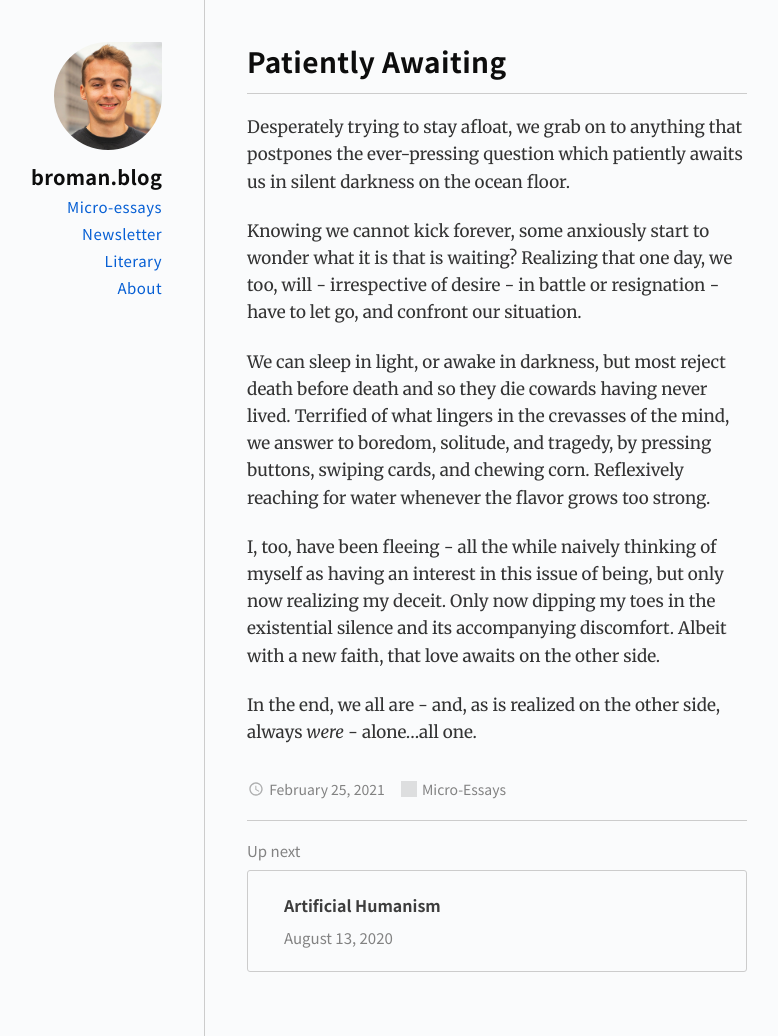
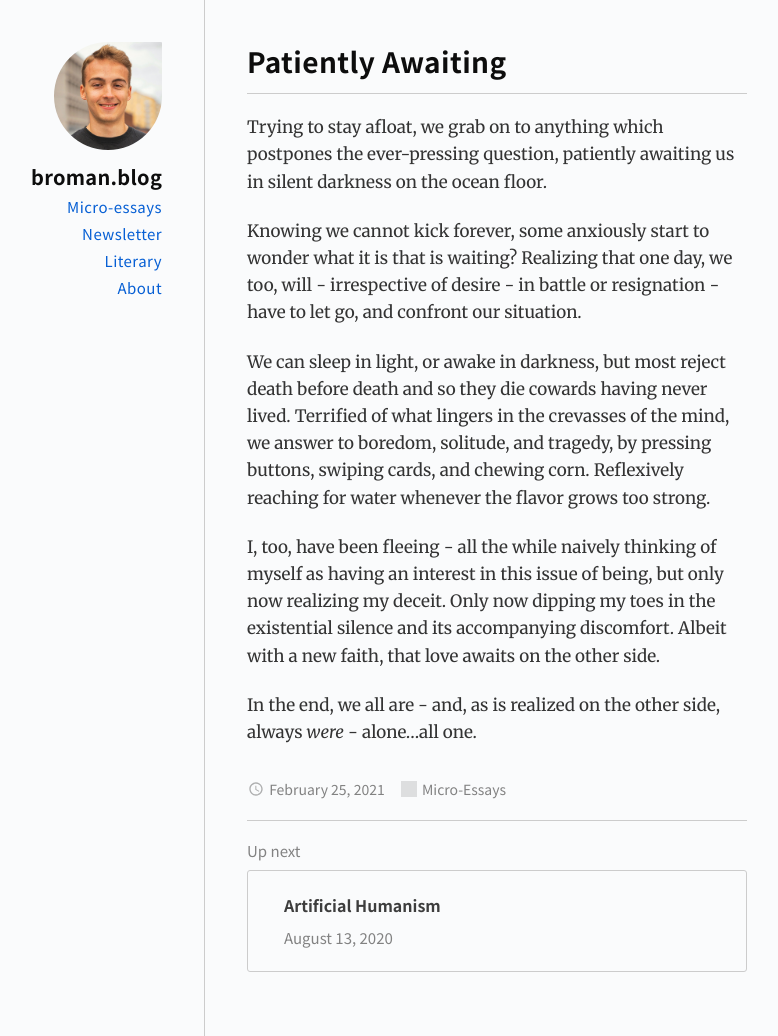
Before and after one commit to gdbroman/broman.blog, a Jekyll site: the page built from _posts/2021/2021-02-25-patiently-waiting.md, in a window 1280 px wide and 1036 px high. Shown: the whole window, without its empty margins (251-1029 px from the left). Built offline with Jekyll 4.4.1, drawn with Linux system fonts in a browser that asks for light colours; grey boxes are pictures that could not be loaded.

Commit message:
Update 2021-02-25-patiently-waiting.md

```diff
--- a/_posts/2021/2021-02-25-patiently-waiting.md
+++ b/_posts/2021/2021-02-25-patiently-waiting.md
@@ -3,7 +3,7 @@ title: "Patiently Awaiting"
 permalink: patiently-waiting
 ---
 
-Desperately trying to stay afloat, we grab on to anything that postpones the ever-pressing question which patiently awaits us in silent darkness on the ocean floor.
+Trying to stay afloat, we grab on to anything which postpones the ever-pressing question, patiently awaiting us in silent darkness on the ocean floor.
 
 Knowing we cannot kick forever, some anxiously start to wonder what it is that is waiting? Realizing that one day, we too, will - irrespective of desire - in battle or resignation - have to let go, and confront our situation.
 
```
